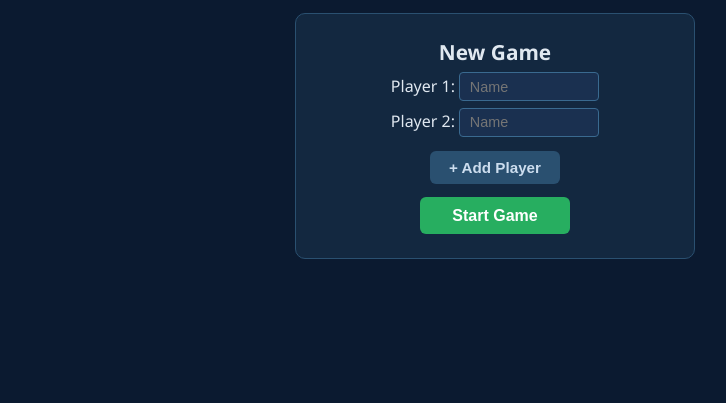
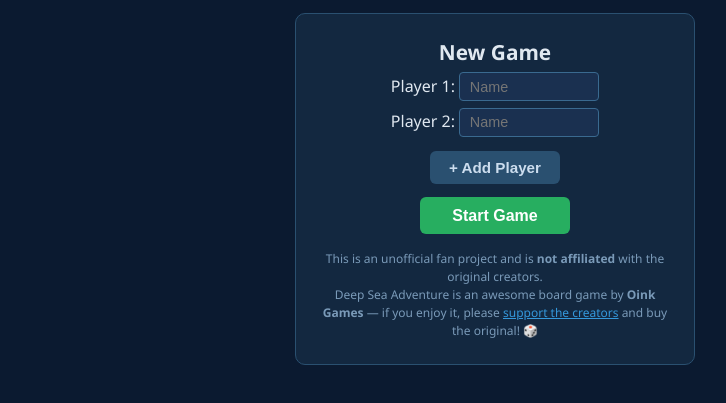
Before and after one commit to Tobiaspk/deep_sea_ai_adventure, a plain HTML site: page index.html in a window 1280 px wide. Shown: the part 51-454 px from the top of the page, without its empty margins (145-871 px from the left). Drawn offline with Linux system fonts and the light colour scheme.

Commit message:
Add disclaimer and link to original Oink Games creators

```diff
--- a/index.html
+++ b/index.html
@@ -22,6 +22,12 @@
       <button id="add-player-btn">+ Add Player</button>
       <br />
       <button id="start-btn">Start Game</button>
+      <p class="disclaimer">
+        This is an unofficial fan project and is <strong>not affiliated</strong> with the original creators.<br />
+        Deep Sea Adventure is an awesome board game by <strong>Oink Games</strong> — if you enjoy it, please
+        <a href="https://oinkgames.com/en/games/analog/deep-sea-adventure/" target="_blank" rel="noopener">support the creators</a>
+        and buy the original! 🎲
+      </p>
     </div>
 
     <!-- Game area -->
--- a/styles/ui.css
+++ b/styles/ui.css
@@ -36,6 +36,18 @@
   font-size: 1rem;
 }
 #start-btn:hover { background: #2ecc71; }
+
+.disclaimer {
+  margin-top: 1rem;
+  font-size: 0.75rem;
+  color: #7a9ab8;
+  line-height: 1.5;
+}
+.disclaimer a {
+  color: #3498db;
+  text-decoration: underline;
+}
+.disclaimer a:hover { color: #5dade2; }
 
 /* ── HUD ──────────────────────────────────────────────────── */
 
```
